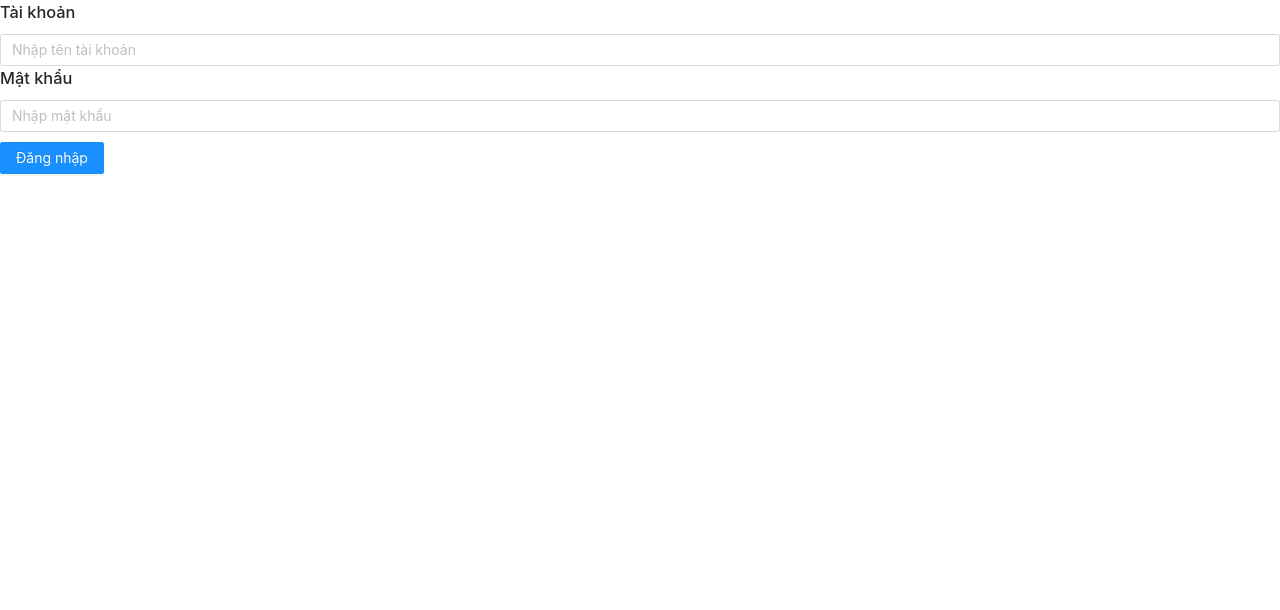
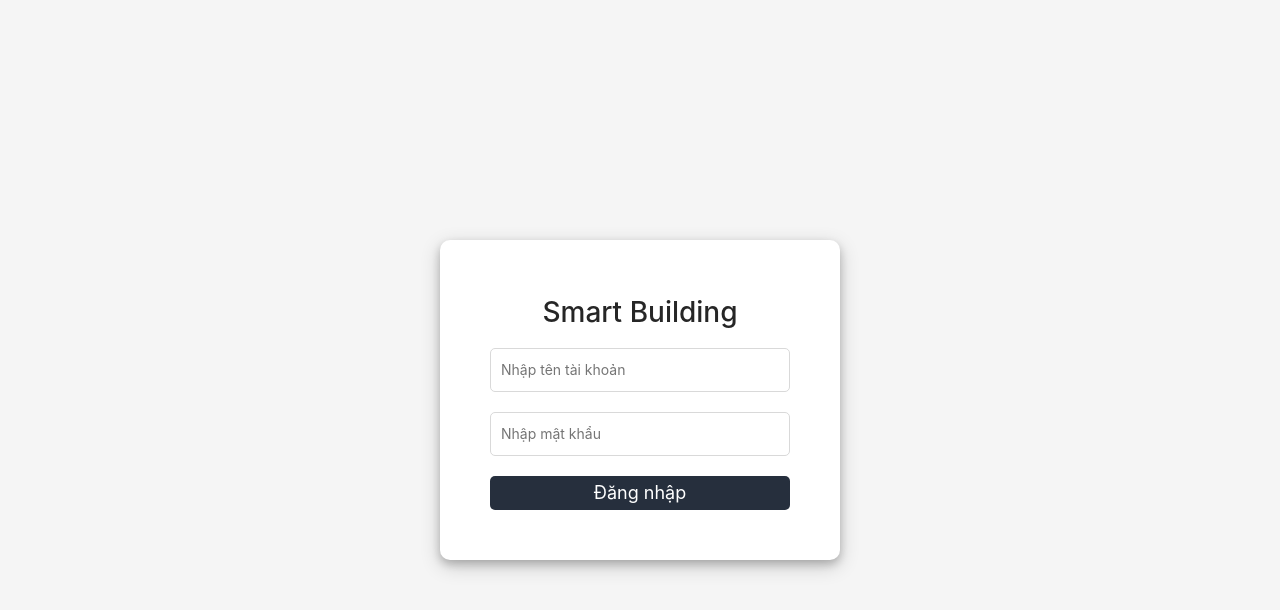
Before and after one commit to Chienkem/SmartCare, a React (Create React App) app: page /scanqr in a window 1280 px wide. Shown: the top 610 px of the page. Built offline with nearby package versions, Linux system fonts and the light colour scheme.

Commit message:
update LogIn

```diff
--- a/src/components/Customer.js
+++ b/src/components/Customer.js
@@ -20,7 +20,7 @@ function Customer() {
       try {
         const res = await ApiCustomer.get();
         setLoading(false)
-        setDataSource(res);
+        setDataSource(res.rows);
       } catch (err) {
         console.log(err);
       }
@@ -167,6 +167,7 @@ function Customer() {
          const res = await ApiCustomer.post("insert",addData)
           resetFormData();
           setDataSource(pre => [...pre, res])
+          console.log(res)
         } catch (err) {
            resetFormData();
           console.log(err);
--- a/src/components/LogIn.js
+++ b/src/components/LogIn.js
@@ -1,7 +1,47 @@
-import { Input, Button} from 'antd';
 import { useState } from 'react';
+import styled from 'styled-components';
 import Cookies from 'js-cookie';
 import ApiLogin from '../api/ApiLogin';
+
+const LogInContainer = styled.div`
+    display: flex;
+    flex-direction: column;
+    justify-content: center;
+    align-items: center;
+    height: 100vh;
+    background-color: #f5f5f5;
+`
+const LogInForm = styled.div`
+    padding: 50px;
+    background-color: #fff;
+    text-align: center;
+    border-radius: 10px;
+    box-shadow: 0 4px 8px 0 rgba(0, 0, 0, 0.2), 0 6px 20px 0 rgba(0, 0, 0, 0.19);
+`
+const LoginInput = styled.input`
+    width: 300px;
+    padding: 10px;
+    border-radius: 5px;
+    border: 1px solid #d9d9d9;
+    margin-bottom: 20px;
+    &:focus {
+        outline: none;
+        box-shadow: 0 2px 3px 0 rgba(0, 0, 0, 0.1);
+    }
+`
+const LoginButton = styled.button`
+    width: 300px;
+    color: #fff;
+    font-size: 18px;
+    padding: 3px;
+    background-color: #262F3D;
+    border-radius: 5px;
+    border: none;
+    cursor: pointer;
+    &:hover {
+        color: #d9d9d9;
+    }
+`
 
 function LogIn() {
 
@@ -26,34 +66,34 @@ function LogIn() {
                 }
             } catch (err) {
                 console.log(err);
+                alert(err);
             }
         }
         postData();
-
-        // window.location.href = "/service_request";
     }
 
     return (
-        <div className="LogIn">
-            <h3>Tài khoản</h3>
-            <Input
+        <LogInContainer>
+            <LogInForm>
+                <h1>Smart Building</h1>
+                <LoginInput
                     name="email"
                     placeholder="Nhập tên tài khoản"
                     onChange={e => handleChangeAccount(e)}
                 />
-            <h3>Mật khẩu</h3>
-            <Input
+                <br />
+                <LoginInput
                     name="password"
                     placeholder="Nhập mật khẩu"
                     onChange={e => handleChangeAccount(e)}
                 />
-            <Button
-                type="primary"
-                style={{marginTop:"10px"}}
+                <br/>
+                <LoginButton
                     onClick={() => handleLogin()}
-            >Đăng nhập</Button>
-
-        </div>
+                    >Đăng nhập
+                </LoginButton>
+            </LogInForm>
+        </LogInContainer>
     )
 }
 
```
Lines whose indentation alone changed are shown as unchanged.
